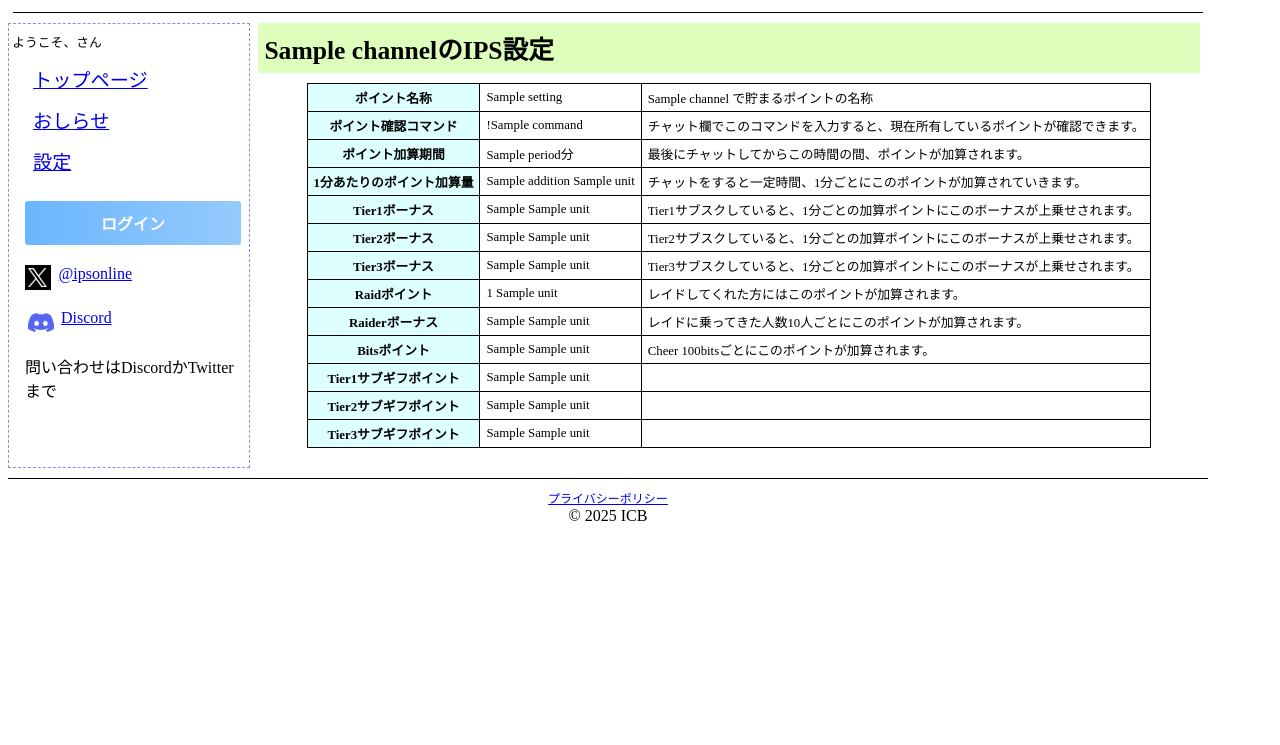
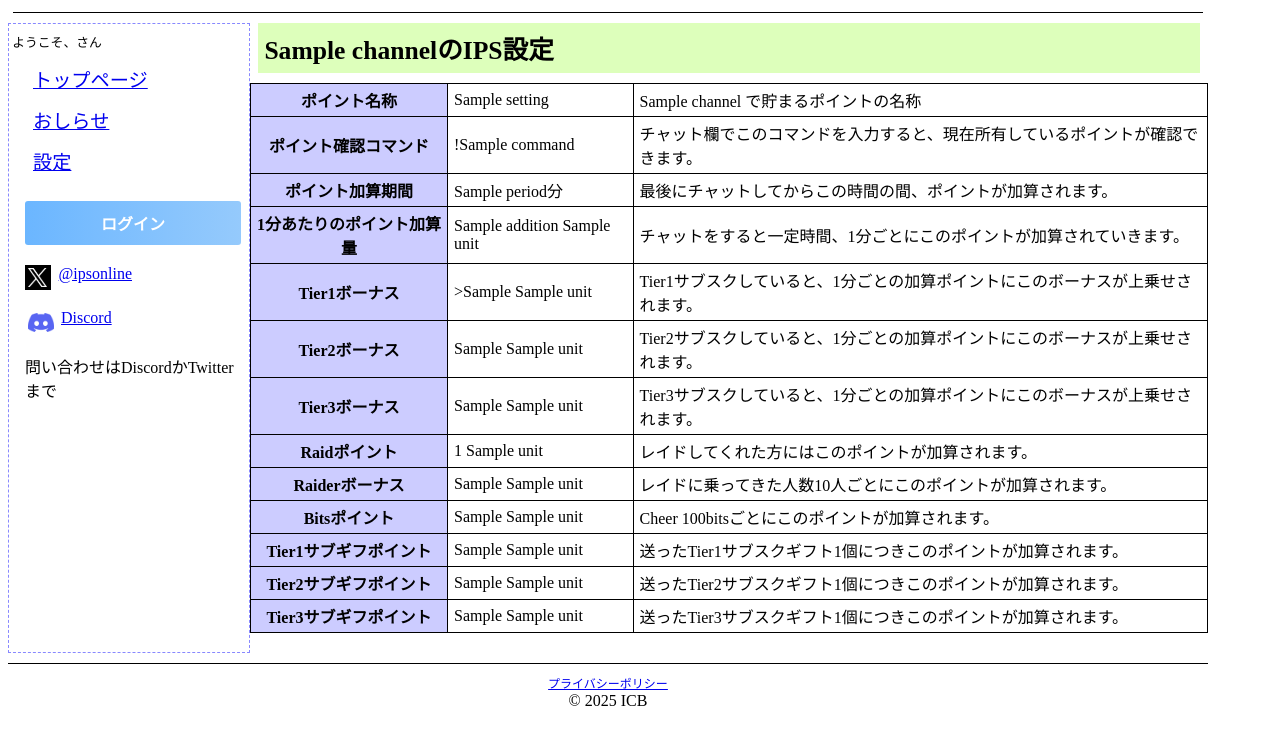
Before and after one commit to icbgames/ips-online, a PHP site: template templates/show_setting.twig in a window 1280 px wide. Shown: the top 745 px of the page. Run offline with PHP 8.4, Linux system fonts and the light colour scheme; the template is opened without the code that fills it: most values are stand-ins (such as "Sample title", 1, 10 or a date in 2020); some libraries are stand-ins or nearby versions; some web fonts are replaced.

Commit message:
modify ui style

```diff
--- a/public/css/ips.css
+++ b/public/css/ips.css
@@ -656,6 +656,28 @@ ul.ips__channelpoint-register-list li p {
   margin: 3rem 0 1rem;
 }
 
+
+.ips__table.ips__show-setting {
+  margin: 10px auto 20px;
+  border-collapse: collapse;
+  border: black 1px solid;
+  font-size: calc(var(--font-size) * 1);
+}
+
+.ips__table.ips__show-setting tr {
+}
+
+.ips__table.ips__show-setting th, .ips__table.ips__show-setting td {
+  padding: 4px 6px;
+  border: black 1px solid;
+}
+
+.ips__table.ips__show-setting th {
+  background-color: #ccccff;
+  text-align: center;
+}
+
+
 .ips__size-5em {
   width: 5em;
 }
--- a/templates/show_setting.twig
+++ b/templates/show_setting.twig
@@ -23,58 +23,58 @@
       </tr>
       <tr>
         <th>ポイント加算期間</th>
-        <td>{{ settings.period }}分</td>
+        <td class="ips__txt-right">{{ settings.period }}分</td>
         <td>最後にチャットしてからこの時間の間、ポイントが加算されます。</td>
       </tr>
       <tr>
         <th>1分あたりのポイント加算量</th>
-        <td>{{ settings.addition }} {{ settings.unit }}</td>
+        <td class="ips__txt-right">{{ settings.addition }} {{ settings.unit }}</td>
         <td>チャットをすると一定時間、1分ごとにこのポイントが加算されていきます。</td>
       </tr>
       <tr>
         <th>Tier1ボーナス</th>
-        <td>{{ settings.addition_t1 }} {{ settings.unit }}</td>
+        <td class="ips__txt-right">>{{ settings.addition_t1 }} {{ settings.unit }}</td>
         <td>Tier1サブスクしていると、1分ごとの加算ポイントにこのボーナスが上乗せされます。</td>
       </tr>
       <tr>
         <th>Tier2ボーナス</th>
-        <td>{{ settings.addition_t2 }} {{ settings.unit }}</td>
+        <td class="ips__txt-right">{{ settings.addition_t2 }} {{ settings.unit }}</td>
         <td>Tier2サブスクしていると、1分ごとの加算ポイントにこのボーナスが上乗せされます。</td>
       </tr>
       <tr>
         <th>Tier3ボーナス</th>
-        <td>{{ settings.addition_t3 }} {{ settings.unit }}</td>
+        <td class="ips__txt-right">{{ settings.addition_t3 }} {{ settings.unit }}</td>
         <td>Tier3サブスクしていると、1分ごとの加算ポイントにこのボーナスが上乗せされます。</td>
       </tr>
       <tr>
         <th>Raidポイント</th>
-        <td>{{ settings.raid }} {{ settings.unit }}</td>
+        <td class="ips__txt-right">{{ settings.raid }} {{ settings.unit }}</td>
         <td>レイドしてくれた方にはこのポイントが加算されます。</td>
       </tr>
       <tr>
         <th>Raiderボーナス</th>
-        <td>{{ settings.raid_bonus }} {{ settings.unit }}</td>
+        <td class="ips__txt-right">{{ settings.raid_bonus }} {{ settings.unit }}</td>
         <td>レイドに乗ってきた人数10人ごとにこのポイントが加算されます。</td>
       </tr>
       <tr>
         <th>Bitsポイント</th>
-        <td>{{ settings.bits100 }} {{ settings.unit }}</td>
+        <td class="ips__txt-right">{{ settings.bits100 }} {{ settings.unit }}</td>
         <td>Cheer 100bitsごとにこのポイントが加算されます。</td>
       </tr>
       <tr>
         <th>Tier1サブギフポイント</th>
-        <td>{{ settings.gift_t1 }} {{ settings.unit }}</td>
-        <td></td>
+        <td class="ips__txt-right">{{ settings.gift_t1 }} {{ settings.unit }}</td>
+        <td>送ったTier1サブスクギフト1個につきこのポイントが加算されます。</td>
       </tr>
       <tr>
         <th>Tier2サブギフポイント</th>
-        <td>{{ settings.gift_t2 }} {{ settings.unit }}</td>
-        <td></td>
+        <td class="ips__txt-right">{{ settings.gift_t2 }} {{ settings.unit }}</td>
+        <td>送ったTier2サブスクギフト1個につきこのポイントが加算されます。</td>
       </tr>
       <tr>
         <th>Tier3サブギフポイント</th>
-        <td>{{ settings.gift_t3 }} {{ settings.unit }}</td>
-        <td></td>
+        <td class="ips__txt-right">{{ settings.gift_t3 }} {{ settings.unit }}</td>
+        <td>送ったTier3サブスクギフト1個につきこのポイントが加算されます。</td>
       </tr>
     </table>
   {% endif %}
```
